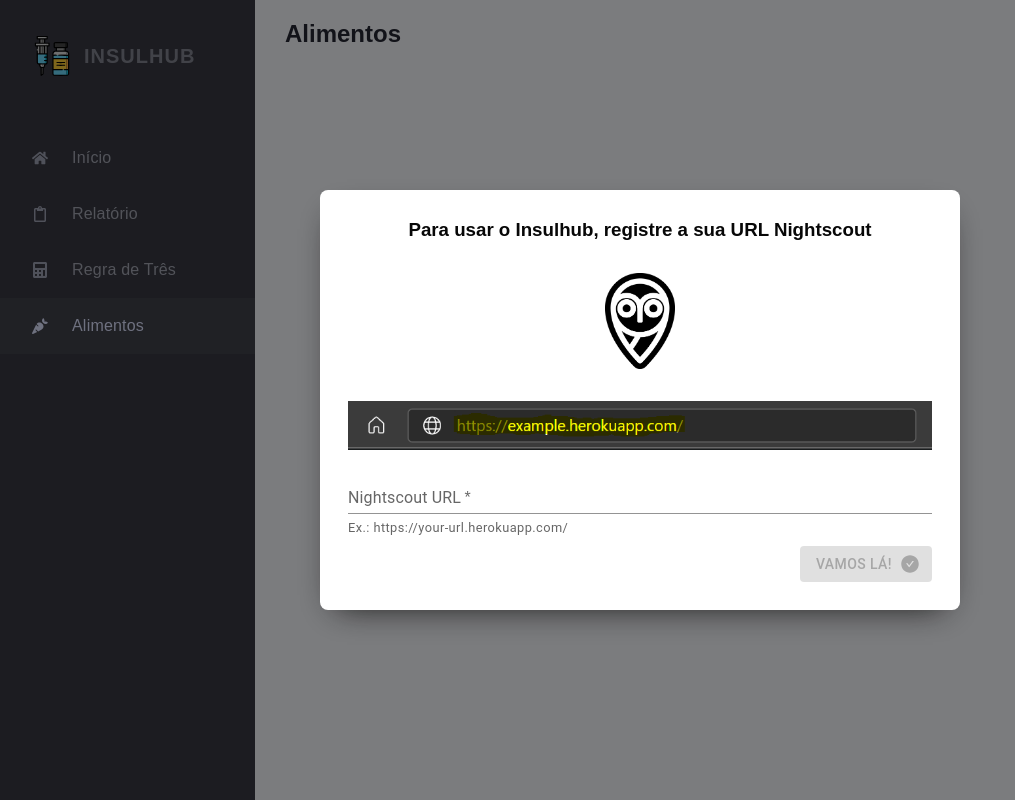
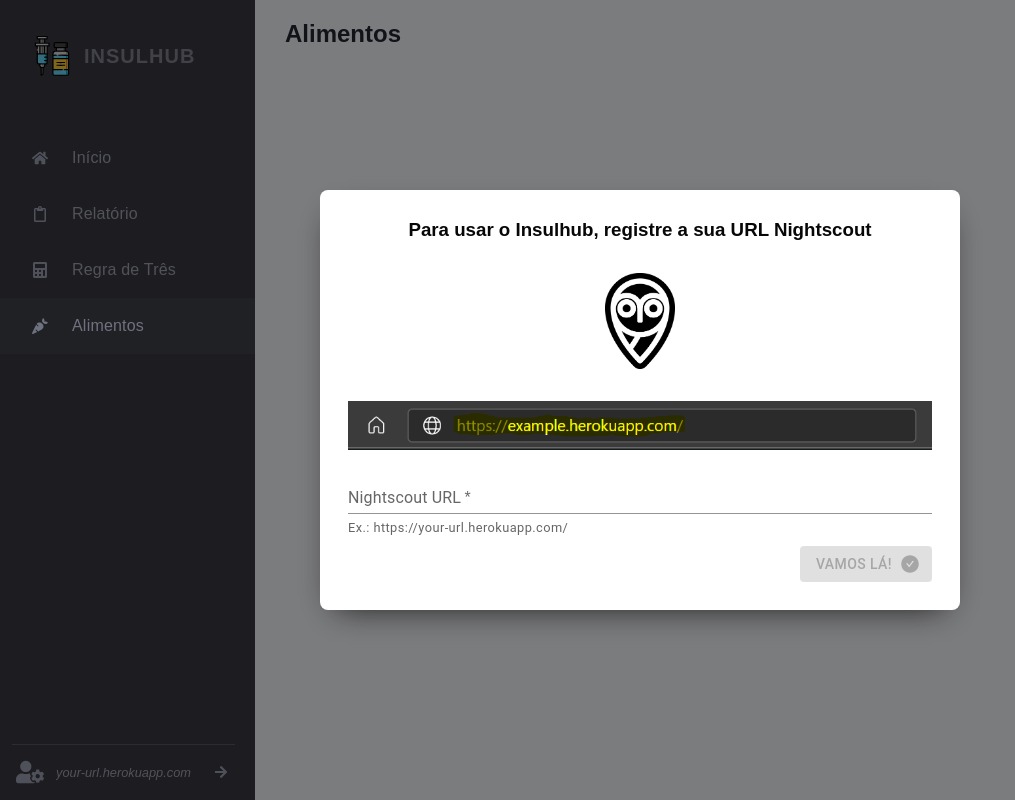
Before and after one commit to GabrielRQueiroz/insulhub-v3, a React (Create React App) app: page /food in a window 1280 px wide. Shown: the whole page, without its empty margins (0-1015 px from the left). Built offline with nearby package versions, Linux system fonts and the light colour scheme.

Commit message:
v0.3.5 - User can now change nightscout url

```diff
--- a/package.json
+++ b/package.json
@@ -1,12 +1,13 @@
 {
 	"name": "insulhub-v3",
-	"version": "0.3.4",
+	"version": "0.3.5",
 	"private": true,
 	"dependencies": {
 		"@date-io/date-fns": "^1.3.13",
 		"@emotion/react": "^11.7.1",
 		"@emotion/styled": "^11.6.0",
 		"@material-ui/pickers": "^3.3.10",
+		"@mui/lab": "^5.0.0-alpha.69",
 		"@mui/material": "^5.4.2",
 		"@reduxjs/toolkit": "^1.7.2",
 		"@testing-library/jest-dom": "^5.16.0",
@@ -15,6 +16,7 @@
 		"axios": "^0.24.0",
 		"chart.js": "^3.6.2",
 		"date-fns": "^2.8.1",
+		"hamburger-react": "^2.4.1",
 		"react": "^17.0.2",
 		"react-chartjs-2": "^4.0.0",
 		"react-dom": "^17.0.2",
@@ -23,7 +25,6 @@
 		"react-redux": "^7.2.6",
 		"react-router-dom": "^6.0.2",
 		"react-scripts": "4.0.3",
-		"react-spinners": "^0.11.0",
 		"react-transition-group": "^4.4.2",
 		"redux-logger": "^3.0.6",
 		"redux-persist": "^6.0.0",
--- a/src/components/Graph/GraphElements.js
+++ /dev/null
@@ -1,3 +0,0 @@
-import styled from 'styled-components';
-
-export const Button = styled.button``;
--- a/src/components/Loader/Loader.jsx
+++ b/src/components/Loader/Loader.jsx
@@ -1,10 +1,11 @@
+import { CircularProgress } from '@mui/material';
 import React from 'react';
-import { LoaderCenter, LoaderWrapper } from './LoaderStyle';
+import { LoaderWrapper } from './LoaderStyle';
 
-export const Loader = ({ position, color, size, margin }) => {
+export const Loader = ({ size }) => {
 	return (
 		<LoaderWrapper>
-			<LoaderCenter position={position} color={color || 'rgba(55, 81, 255)'} speedMultiplier={1.5} size={size} margin={margin} />
+			<CircularProgress color='inherit' size={size} />
 		</LoaderWrapper>
 	);
 };
--- a/src/components/Loader/LoaderStyle.js
+++ b/src/components/Loader/LoaderStyle.js
@@ -1,5 +1,4 @@
 import styled from 'styled-components';
-import { RotateLoader as loader } from 'react-spinners';
 
 export const LoaderWrapper = styled.div`
 	display: flex;
@@ -12,8 +11,6 @@ export const LoaderWrapper = styled.div`
 
 	height: 100%;
 	width: 100%;
+
+	color: rgba(55, 81, 255);
 `;
-
-export const LoaderCenter = styled(loader)`
-	width: 100%;
-`;
--- a/src/components/NightscoutForm/NightscoutElements.js
+++ b/src/components/NightscoutForm/NightscoutElements.js
@@ -1,5 +1,6 @@
+import LoadingButton from '@mui/lab/LoadingButton';
+import { TextField } from '@mui/material';
 import styled from 'styled-components';
-import { TextField, Button } from '@mui/material';
 
 export const FormScreen = styled.div`
 	height: 100%;
@@ -90,7 +91,6 @@ export const FormField = styled(TextField)`
 	}
 `;
 
-export const FormButton = styled(Button)`
-	max-height: 40px;
+export const FormButton = styled(LoadingButton)`
 	align-self: flex-end;
 `;
--- a/src/components/Readings/Readings.jsx
+++ b/src/components/Readings/Readings.jsx
@@ -42,12 +42,12 @@ export const Readings = ({ nightscoutBaseUrl, selectedTime }) => {
 		};
 
 		fetchSpecificReading();
-	}, [selectedTime]);
+	}, [nightscoutBaseUrl, selectedTime]);
 
 	return (
 		<ReadingsContainer>
 			{isLoading ? (
-				<Loader size={10} margin={-10} />
+				<Loader size={30} />
 			) : (
 				<>
 					{reading ? (
--- a/src/components/Sidebar/Sidebar.jsx
+++ b/src/components/Sidebar/Sidebar.jsx
@@ -1,9 +1,10 @@
-import React, { useLayoutEffect, useState } from 'react';
+import { ClickAwayListener, Tooltip, Button, Dialog, DialogTitle, DialogContent, DialogContentText, DialogActions } from '@mui/material';
+import LoadingButton from '@mui/lab/LoadingButton';
+import Hamburger from 'hamburger-react';
+import { useLayoutEffect, useState } from 'react';
 import { IconContext } from 'react-icons';
-import { AiOutlineClose } from 'react-icons/ai';
-import { FaBars, FaCalculator, FaCarrot, FaHome, FaRegClipboard } from 'react-icons/fa';
+import { FaCalculator, FaCarrot, FaHome, FaRegClipboard, FaUserCog, FaArrowRight } from 'react-icons/fa';
 import LogoSource from '../../assets/images/logo.svg';
-// import bgSource from '../../assets/videos/bg.mp4';
 import { useWindowWidth } from '../../hooks/useWindowWidth';
 import {
 	SidebarBrand,
@@ -15,16 +16,41 @@ import {
 	SidebarLogo,
 	SidebarTitle,
 	SidebarWrapper,
+	TransparentBackground,
+	SidebarUrlContainer,
+	SidebarUrl,
 } from './SidebarElements';
 
 export const Sidebar = () => {
 	const [mobile, setMobile] = useState();
 	const [mobileSidebarOpen, setMobileSidebarOpen] = useState(false);
+	const [dialogOpen, setDialogOpen] = useState(false);
+	const [isLoading, setIsLoading] = useState(false);
 
 	const windowWidth = useWindowWidth();
 
 	const handleSidebarOpenClose = () => {
 		setMobileSidebarOpen(!mobileSidebarOpen);
+	};
+
+	const handleDialogOpen = () => {
+		setDialogOpen(true);
+	};
+
+	const handleDialogClose = () => {
+		setDialogOpen(false);
+	};
+
+	const handleUrlChange = () => {
+		setIsLoading(true);
+		localStorage.removeItem('nightscout_url');
+		setTimeout(() => {
+			window.location.reload();
+		}, 3 * 1000);
+	};
+
+	const handleClickAway = () => {
+		if (mobile) setMobileSidebarOpen(false);
 	};
 
 	useLayoutEffect(() => {
@@ -39,15 +65,24 @@ export const Sidebar = () => {
 
 	return (
 		<IconContext.Provider value={{ color: '#9FA2B4' }}>
+			<Dialog aria-labelledby='alert-dialog-title' aria-describedby='alert-dialog-description' open={dialogOpen} onClose={handleDialogClose}>
+				<DialogTitle id='alert-dialog-title'>{'Confirmar alteração'}</DialogTitle>
+				<DialogContent id='alert-dialog-description'>
+					<DialogContentText>Você quer mesmo alterar sua URL atual:</DialogContentText>
+					<DialogContentText>{localStorage.getItem('nightscout_url')}</DialogContentText>
+				</DialogContent>
+				<DialogActions>
+					<Button onClick={handleDialogClose}>Não, voltar</Button>
+					<LoadingButton variant='contained' onClick={handleUrlChange} loading={isLoading}>
+						Sim
+					</LoadingButton>
+				</DialogActions>
+			</Dialog>
+			<ClickAwayListener onClickAway={handleClickAway}>
 				<SidebarContainer mobileSidebarOpen={mobileSidebarOpen} mobile={mobile}>
 					<SidebarWrapper>
 						<SidebarBrand>
-						<SidebarLogo
-							height='40'
-							width='40'
-							title='InsulHub brand logo'
-							src={LogoSource}
-						></SidebarLogo>
+							<SidebarLogo height='40' width='40' title='InsulHub brand logo' src={LogoSource}></SidebarLogo>
 							<SidebarTitle>INSULHUB</SidebarTitle>
 						</SidebarBrand>
 						<SidebarList onClick={mobile ? handleSidebarOpenClose : null}>
@@ -76,18 +111,20 @@ export const Sidebar = () => {
 								</SidebarLink>
 							</SidebarItem>
 						</SidebarList>
+						<Tooltip title='👇 Clique para alterar sua URL Nightscout' placement='top' arrow disableInteractive>
+							<SidebarUrlContainer onClick={handleDialogOpen}>
+								<FaUserCog size={24} />
+								<SidebarUrl>{localStorage.getItem('nightscout_url') || 'your-url.herokuapp.com'}</SidebarUrl>
+								<FaArrowRight size={14} />
+							</SidebarUrlContainer>
+						</Tooltip>
 					</SidebarWrapper>
-				{/* <SidebarBG loop muted autoPlay>
-				<source src={bgSource} type='video/mp4' />
-			</SidebarBG> */}
-				<SidebarButton
-					onClick={handleSidebarOpenClose}
-					mobileSidebarOpen={mobileSidebarOpen}
-					mobile={mobile}
-				>
-					{mobileSidebarOpen ? <AiOutlineClose /> : <FaBars />}
+					<SidebarButton mobile={mobile}>
+						<Hamburger color='#a4a6b3' size={30} rounded duration={0.5} toggled={mobileSidebarOpen} toggle={handleSidebarOpenClose} />
 					</SidebarButton>
 				</SidebarContainer>
+			</ClickAwayListener>
+			{mobile && mobileSidebarOpen && <TransparentBackground />}
 		</IconContext.Provider>
 	);
 };
--- a/src/components/Sidebar/SidebarElements.js
+++ b/src/components/Sidebar/SidebarElements.js
@@ -9,9 +9,9 @@ export const SidebarContainer = styled.nav`
 
 	left: ${({ mobileSidebarOpen }) => (mobileSidebarOpen ? '0px' : '-255px')};
 
-	transition: ${({ mobile }) => (mobile ? '500ms all ease-in-out' : '0s')};
+	transition: ${({ mobile }) => (mobile ? '250ms all ease-in-out' : '0s')};
 
-	@media screen and (max-width: 576px) {
+	@media screen and (max-width: 300px) {
 		left: ${({ mobileSidebarOpen }) => (mobileSidebarOpen ? '0px' : '-225px')};
 	}
 `;
@@ -21,24 +21,18 @@ export const SidebarButton = styled.div`
 	display: ${({ mobile }) => (mobile ? 'inline' : 'none')};
 	z-index: 999;
 
-	margin-top: 16px;
-	padding: 8px 12px 8px 8px;
+	margin-top: 36px;
 
 	height: 48px;
 	width: 48px;
 
-	border-radius: 0 10px 10px 0;
+	border-radius: 0 6px 6px 0;
 
 	background-color: rgba(54, 55, 64, 0.99);
 
 	cursor: pointer;
 
 	transition: 500ms all ease-in-out;
-
-	& > svg {
-		height: 100%;
-		width: 100%;
-	}
 `;
 
 export const SidebarWrapper = styled.div`
@@ -48,12 +42,14 @@ export const SidebarWrapper = styled.div`
 
 	height: 100%;
 	min-width: 255px;
+	max-width: 255px;
 
 	background: rgba(54, 55, 64, 0.99);
 	color: #a4a6b3;
 
-	@media screen and (max-width: 576px) {
+	@media screen and (max-width: 300px) {
 		min-width: 225px;
+		max-width: 225px;
 	}
 `;
 
@@ -147,14 +143,12 @@ export const SidebarLink = styled(link)`
 
 		100% {
 			height: inherit;
-			/* box-shadow: 0 0 25px 2px #dde2ff; */
 		}
 	}
 
 	@keyframes disappear {
 		0% {
 			height: inherit;
-			/* box-shadow: 0 0 25px 2px #dde2ff; */
 		}
 
 		100% {
@@ -187,16 +181,77 @@ export const SidebarLink = styled(link)`
 	}
 `;
 
-export const SidebarBG = styled.video`
-	height: 100vh;
-	width: 255px;
+export const TransparentBackground = styled.div`
+	height: 100%;
+	width: 100%;
 
 	position: absolute;
 
-	top: 0;
-	left: 0;
+	z-index: 5;
 
-	object-fit: cover;
+	background-color: rgb(37, 39, 51);
+	animation: 250ms darken forwards;
 
-	z-index: -1;
+	@keyframes darken {
+		from {
+			opacity: 0;
+		}
+		to {
+			opacity: 0.5;
+		}
+	}
 `;
+
+export const SidebarUrlContainer = styled.div`
+	height: 56px;
+	max-width: inherit;
+
+	display: flex;
+	justify-content: space-between;
+	align-items: center;
+
+	flex-grow: 1;
+
+	padding: 28px 0;
+
+	position: absolute;
+	bottom: 0;
+
+	overflow: hidden;
+
+	& > svg {
+		margin: 0 12px 0 16px;
+		min-width: 1.75em;
+	}
+
+	&:hover {
+		background-color: rgba(155, 160, 170, 0.03);
+		cursor: pointer;
+	}
+
+	& ::before {
+		content: '';
+
+		height: 1px;
+		width: 90%;
+
+		margin: 0 5%;
+
+		background-color: #dde2ff;
+		opacity: 0.2;
+
+		position: absolute;
+		top: 0;
+		left: 0;
+	}
+`;
+
+export const SidebarUrl = styled.div`
+	font-style: italic;
+	font-size: 0.8rem;
+
+	overflow: hidden;
+	text-overflow: ellipsis;
+
+	text-decoration: none;
+`;
--- a/src/pages/Home/Home.jsx
+++ b/src/pages/Home/Home.jsx
@@ -79,7 +79,7 @@ export const Home = () => {
 								onChange={handleDateChange}
 								autoOk
 							/>
-							<HiddenLabel for='date'>Date picker for the graph</HiddenLabel>
+							<HiddenLabel htmlFor='date'>Date picker for the graph</HiddenLabel>
 						</DateWrapper>
 						<GraphContainer>
 							<Graph nightscoutBaseUrl={nightscoutBaseUrl} selectedDate={date} />
@@ -88,7 +88,7 @@ export const Home = () => {
 							<SearchWrapper>
 								<FaRegClock />
 								<StyledTimePicker id='time' inputVariant='outlined' ampm={false} value={time} onChange={handleTimeChange} autoOk />
-								<HiddenLabel for='time'>Time picker for specific readings</HiddenLabel>
+								<HiddenLabel htmlFor='time'>Time picker for specific readings</HiddenLabel>
 							</SearchWrapper>
 							<ReadingsWrapper>
 								<Readings nightscoutBaseUrl={nightscoutBaseUrl} selectedTime={time} />
```
Also changed, not shown: src/components/Graph/Graph.jsx (+4 -4 lines), src/components/NightscoutForm/NightscoutForm.jsx (+5 -4 lines), 1 other file (tests, documents, lock files or other folders). Lines whose indentation alone changed are shown as unchanged.
